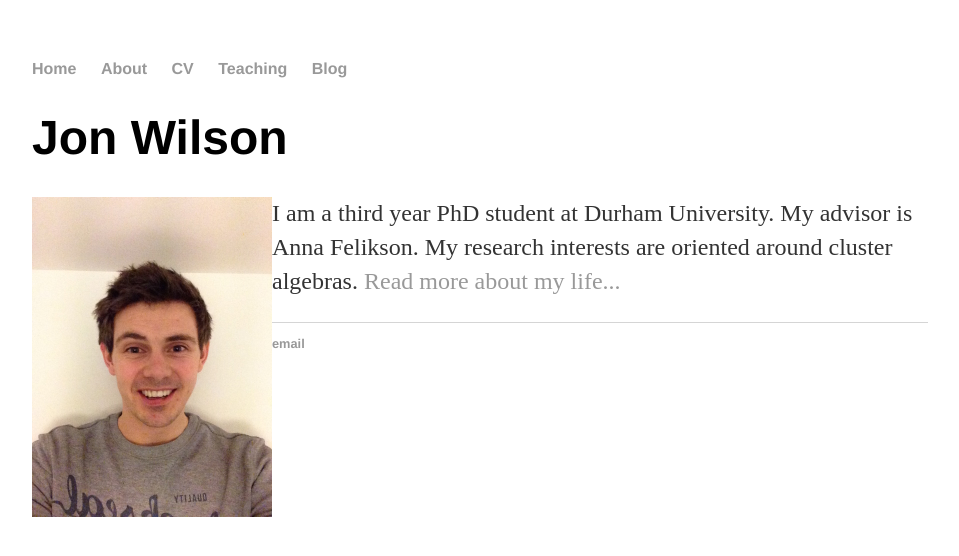
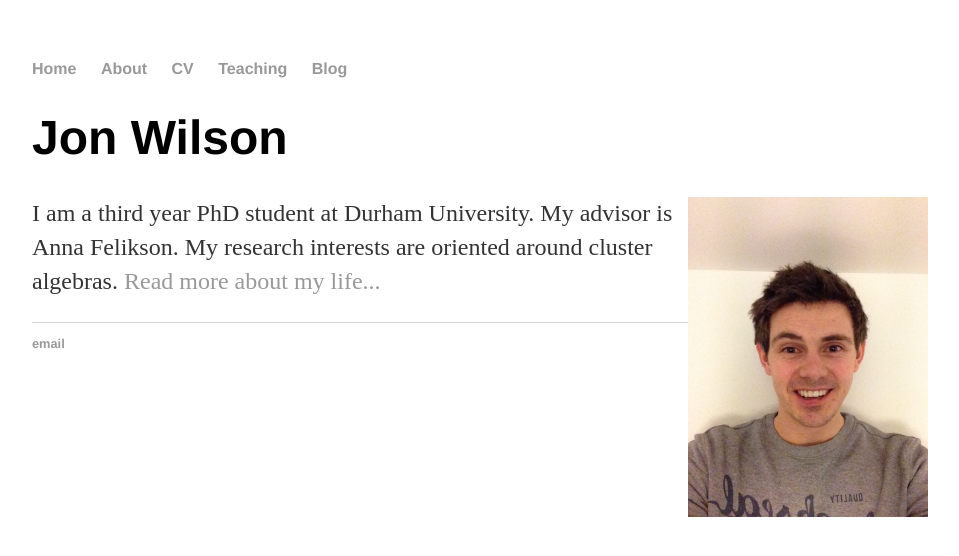
Before and after one commit to jon-m-wilson/jon-m-wilson.github.io, a Jekyll site: the page built from index.html, in a window 1280 px wide. Shown: the top 556 px of the page, without its empty margins (160-1119 px from the left). Built offline with Jekyll 4.4.1, drawn with Linux system fonts in a browser that asks for light colours.

Commit message:
Update index.html

```diff
--- a/index.html
+++ b/index.html
@@ -4,7 +4,7 @@ title: Jon Wilson
 ---
 <div class="blurb">
 	<h1>Jon Wilson</h1>
-	<p> <img src="photoofme.jpg" style="float:left;width:240px;height:320px;" HSPACE=”50”>
+	<p> <img src="photoofme.jpg" style="float:right;width:240px;height:320px;" HSPACE=”50”>
 	I am a third year PhD student at Durham University. My advisor is Anna Felikson.
 	My research interests are oriented around cluster algebras. <a href="/about">Read more about my life... </a></p>
 </div><!-- /.blurb -->
```
